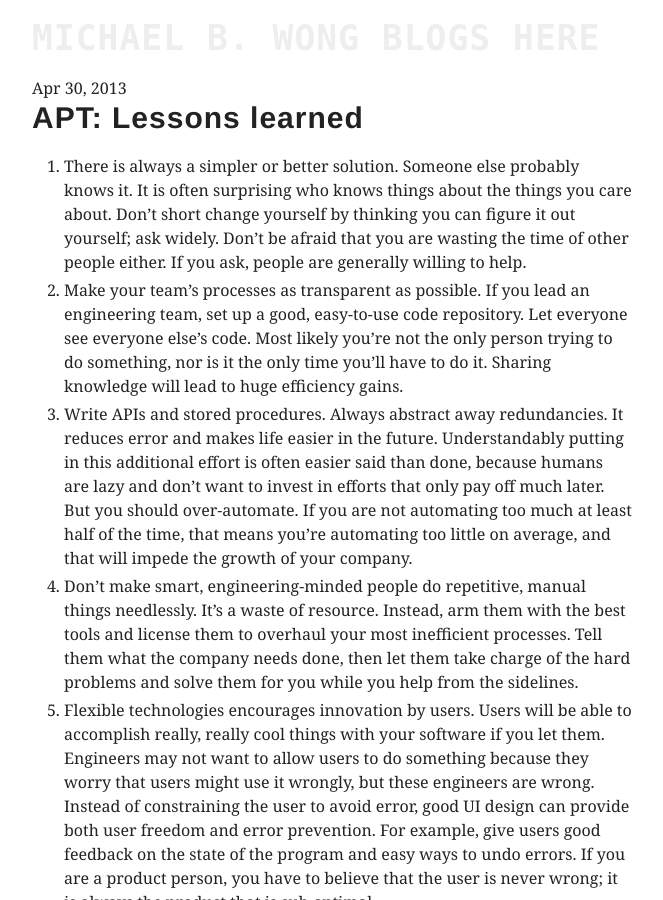
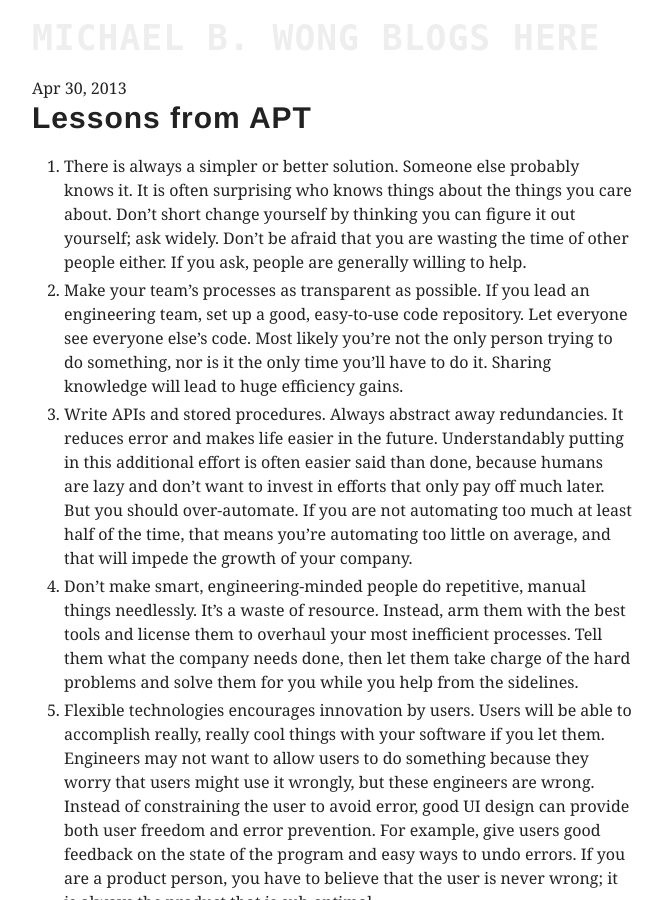
Before and after one commit to mbwong/mbwong.github.com, a Jekyll site: the page built from _posts/2013-04-30-lessons-from-apt.md, in a window 1280 px wide and 900 px high. Shown: the whole window, without its empty margins (308-971 px from the left). Built offline with Jekyll 4.4.1, drawn with Linux system fonts in a browser that asks for light colours.

Commit message:
Update 2013-04-30-lessons-from-apt.md

```diff
--- a/_posts/2013-04-30-lessons-from-apt.md
+++ b/_posts/2013-04-30-lessons-from-apt.md
@@ -1,10 +1,10 @@
 ---
 tags: career
-title: APT&#58; Lessons learned
+title: Lessons from APT
 layout: post
 ---
 
-# APT: Lessons learned
+# Lessons from APT
 
 1. There is always a simpler or better solution. Someone else probably knows it. It is often surprising who knows things about the things you care about. Don't short change yourself by thinking you can figure it out yourself; ask widely. Don't be afraid that you are wasting the time of other people either. If you ask, people are generally willing to help.
 2. Make your team's processes as transparent as possible. If you lead an engineering team, set up a good, easy-to-use code repository. Let everyone see everyone else's code. Most likely you're not the only person trying to do something, nor is it the only time you'll have to do it. Sharing knowledge will lead to huge efficiency gains.
```
